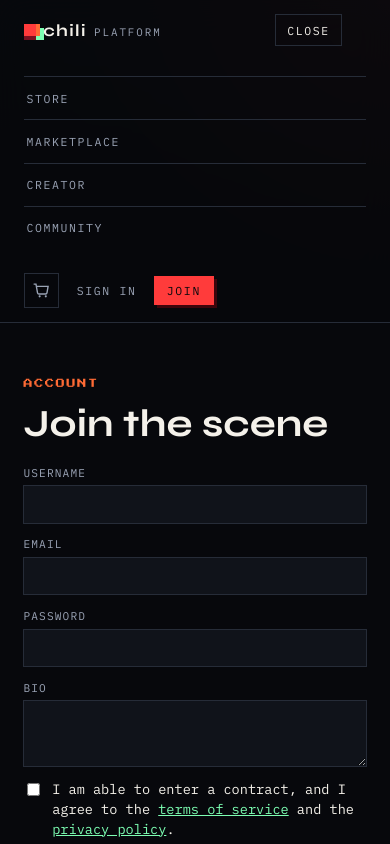
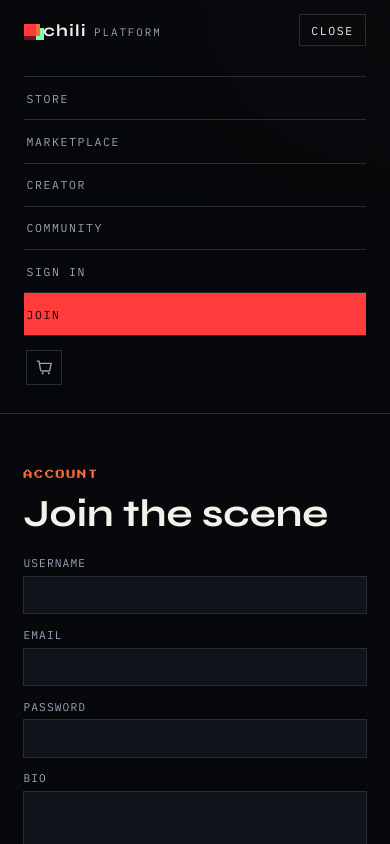
Before and after one commit to chili-chip/chili-platform-frontend, an Angular app: page /register in a window 390 px wide. Both pictures are taken after a click on the button "MENU". Shown: the top 844 px of the page. Built offline with nearby package versions, Linux system fonts and the light colour scheme.

Commit message:
fix mobile display

```diff
--- a/src/app/shared/cart-popup/cart-popup.scss
+++ b/src/app/shared/cart-popup/cart-popup.scss
@@ -64,6 +64,12 @@
   background: var(--bg-1);
   border: 1px solid var(--line);
   box-shadow: 8px 8px 0 rgba(255, 59, 59, 0.14);
+
+  @media (max-width: 860px) {
+    left: 0;
+    right: auto;
+    width: min(22rem, calc(100vw - 3rem));
+  }
 }
 
 .panel header {
--- a/src/app/shared/site-header/site-header.html
+++ b/src/app/shared/site-header/site-header.html
@@ -16,7 +16,8 @@
     {{ menuOpen() ? 'Close' : 'Menu' }}
   </button>
 
-  <nav id="site-nav" class="links" aria-label="Primary">
+  <div id="site-nav" class="menu">
+    <nav class="links" aria-label="Primary">
       <a routerLink="/store" routerLinkActive="is-active" [routerLinkActiveOptions]="{ exact: true }" (click)="closeMenu()">Store</a>
       <a routerLink="/marketplace" routerLinkActive="is-active" (click)="closeMenu()">Marketplace</a>
       <a routerLink="/creator" routerLinkActive="is-active" (click)="closeMenu()">Creator</a>
@@ -26,14 +27,15 @@
     <div class="session">
       <app-cart-popup />
       @if (auth.isAuthenticated()) {
-      <a class="ghost" [routerLink]="['/profile', auth.currentUser()?.username ?? 'me']">
+        <a class="ghost" [routerLink]="['/profile', auth.currentUser()?.username ?? 'me']" (click)="closeMenu()">
           {{ auth.currentUser()?.username ?? 'profile' }}
         </a>
-      <button type="button" class="ghost" (click)="auth.logout()">Sign out</button>
+        <button type="button" class="ghost" (click)="signOut()">Sign out</button>
       } @else {
-      <a routerLink="/login">Sign in</a>
-      <a routerLink="/register" class="cta">Join</a>
+        <a routerLink="/login" (click)="closeMenu()">Sign in</a>
+        <a routerLink="/register" class="cta" (click)="closeMenu()">Join</a>
       }
+    </div>
   </div>
 </header>
 @if (auth.isAuthenticated() && auth.currentUser()?.email_verified === false) {
--- a/src/app/shared/site-header/site-header.scss
+++ b/src/app/shared/site-header/site-header.scss
@@ -91,6 +91,10 @@
   color: var(--phosphor) !important;
 }
 
+.menu {
+  display: contents;
+}
+
 .menu-toggle {
   display: none;
 }
@@ -116,7 +120,7 @@
 
 @media (max-width: 860px) {
   .nav {
-    grid-template-columns: 1fr auto auto;
+    grid-template-columns: 1fr auto;
   }
 
   .menu-toggle {
@@ -133,21 +137,43 @@
     cursor: pointer;
   }
 
-  .links {
+  .menu {
     display: none;
   }
 
-  .nav.is-open .links {
+  .nav.is-open .menu {
     display: flex;
     flex-direction: column;
-    align-items: stretch;
     grid-column: 1 / -1;
-    gap: 0;
     padding-top: 0.4rem;
   }
 
-  .nav.is-open .links a {
+  .nav.is-open .links,
+  .nav.is-open .session {
+    flex-direction: column;
+    align-items: stretch;
+    gap: 0;
+  }
+
+  .nav.is-open .links a,
+  .nav.is-open .session > a,
+  .nav.is-open .session > button,
+  .nav.is-open .session app-cart-popup {
     padding: 0.85rem 0.15rem;
     border-top: 1px solid var(--line);
   }
+
+  .nav.is-open .session > a,
+  .nav.is-open .session > button {
+    text-align: left;
+  }
+
+  .nav.is-open .session .cta {
+    box-shadow: none;
+  }
+
+  .nav.is-open .session app-cart-popup {
+    order: 1;
+    justify-content: flex-start;
+  }
 }
--- a/src/app/shared/site-header/site-header.ts
+++ b/src/app/shared/site-header/site-header.ts
@@ -21,4 +21,9 @@ export class SiteHeaderComponent {
   closeMenu(): void {
     this.menuOpen.set(false);
   }
+
+  signOut(): void {
+    this.closeMenu();
+    this.auth.logout();
+  }
 }
```
Lines whose indentation alone changed are shown as unchanged.
